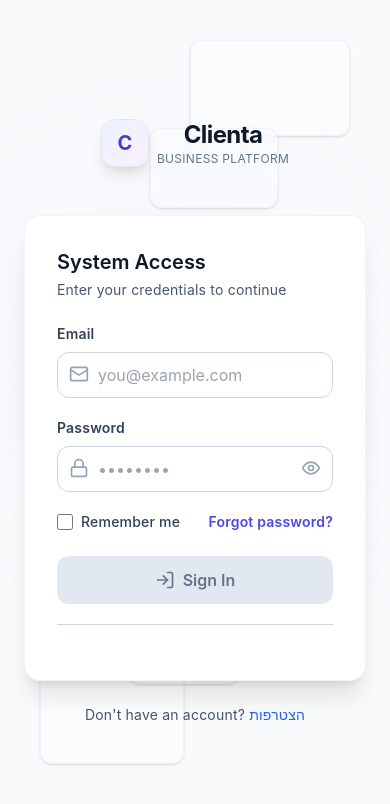
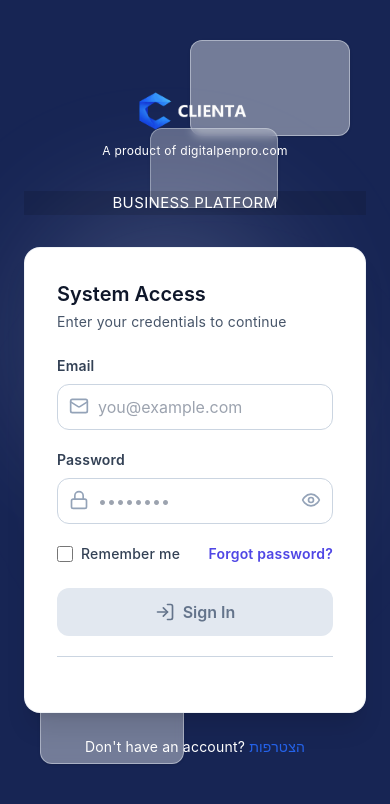
Before and after one commit to Majdewave/Bms, a React (Vite) app: page /login in a window 390 px wide. Shown: the top 804 px of the page. Built offline with nearby package versions, Linux system fonts and the light colour scheme; what @microsoft/signalr would draw is missing.

Commit message:
commit bugs

```diff
--- a/src/components/CreateAppointmentModal.tsx
+++ b/src/components/CreateAppointmentModal.tsx
@@ -290,12 +290,18 @@ if (!formData.date || !formData.time) {
               <input
                 type="date"
                 value={formData.date}
+                min={new Date().toISOString().split('T')[0]}
                 onChange={e => setFormData({ ...formData, date: e.target.value })}
                 className="border rounded-lg px-3 py-2"
               />
               <input
                 type="time"
                 value={formData.time}
+                min={
+                  formData.date === new Date().toISOString().split('T')[0]
+                    ? new Date().toTimeString().slice(0, 5)
+                    : undefined
+                }
                 onChange={e => setFormData({ ...formData, time: e.target.value })}
                 className="border rounded-lg px-3 py-2"
               />
--- a/src/pages/Login.tsx
+++ b/src/pages/Login.tsx
@@ -342,7 +342,7 @@ else navigate('/', { replace: true });
       {/* Right Side - Login Form with UI Background */}
       <div className="w-full lg:w-1/2 flex items-center justify-center p-6 sm:p-12 relative overflow-hidden">
         {/* Subtle UI Background Elements */}
-        <div className="absolute inset-0 bg-slate-50">
+        <div className="absolute login-container-mobile inset-0 bg-slate-50">
           {/* Grid overlay */}
           <div className="absolute inset-0 opacity-30">
             <svg className="w-full h-full" xmlns="http://www.w3.org/2000/svg">
@@ -369,18 +369,14 @@ else navigate('/', { replace: true });
         <div className="w-full max-w-md relative z-10">
           {/* Mobile Logo - only visible on small screens */}
           <div className="lg:hidden text-center mb-8">
-            <div className="inline-flex items-center gap-2 mb-4">
-              <div className="w-12 h-12 bg-white rounded-xl flex items-center justify-center shadow-lg border border-slate-200 relative overflow-hidden">
-                <div className="absolute inset-0 bg-gradient-to-br from-indigo-100 to-purple-100 opacity-60"></div>
-                <div className="relative text-xl font-bold">
-                  <span className="bg-gradient-to-br from-indigo-600 via-indigo-700 to-purple-700 bg-clip-text text-transparent">C</span>
-                </div>
-              </div>
-              <div>
-                <h1 className="text-2xl font-bold text-slate-900 tracking-tight">Clienta</h1>
-                <p className="text-xs text-slate-500 tracking-wide uppercase">{t('login.systemLabel')}</p>
-              </div>
+            <div className="mb-6">
+              {/* Professional Logo */}
+              <div className='logoMobileContainer'>
+                <img src="/clienta-logo-white.png" alt="Clienta" className="h-12 mb-2" />
+               </div>
+              <div className="text-xs text-white mb-8">A product of digitalpenpro.com</div>
             </div>
+              <p className="text-s text-white tracking-wide mobile-subtitle uppercase">{t('login.systemLabel')}</p>
           </div>
 
           {/* Login Card with Premium Feel */}
@@ -576,7 +572,7 @@ else navigate('/', { replace: true });
           </div>
 
           {/* Footer Link - Outside Card */}
-          <p className="text-center text-slate-600 text-sm mt-6">
+          <p className="text-center text-slate-600 text-sm mt-6 mobile-footer-text">
             {t('login.noAccount')}{' '}
            <a
                   href="/register"
--- a/src/pages/admin/Appointments.tsx
+++ b/src/pages/admin/Appointments.tsx
@@ -188,9 +188,6 @@ const markNotDocumented = async (appointment: Appointment) => {
 
     return matchesSearch && matchesStatus
   })
-    .sort((a, b) =>
-      new Date(b.startTime).getTime() - new Date(a.startTime).getTime()
-    )
 
   const formatDate = (date: string) =>
     new Date(date).toLocaleDateString()
@@ -221,7 +218,7 @@ const markNotDocumented = async (appointment: Appointment) => {
       {/* Queue Section */}
       <div className="grid grid-cols-1 md:grid-cols-3 gap-4 mb-4">
         <div className="bg-white rounded-lg shadow p-4 border border-gray-200 flex flex-col items-center justify-center">
-          <div className="text-xs text-gray-500 mb-1">{t('currentPatient')}</div>
+          <div className="text-s text-gray-500 mb-1">{t('currentPatient')}</div>
           {current ? (
             <div className="flex items-center gap-2 font-semibold text-purple-700">
               <CheckCircle className="w-5 h-5 text-purple-500" />
@@ -232,7 +229,7 @@ const markNotDocumented = async (appointment: Appointment) => {
           )}
         </div>
         <div className="bg-white rounded-lg shadow p-4 border border-gray-200 flex flex-col items-center justify-center">
-          <div className="text-xs text-gray-500 mb-1">{t('nextPatient')}</div>
+          <div className="text-s text-gray-500 mb-1">{t('nextPatient')}</div>
           {next ? (
             <div className="flex items-center gap-2 font-semibold text-yellow-700">
               <ArrowRight className="w-5 h-5 text-yellow-500" />
@@ -243,7 +240,7 @@ const markNotDocumented = async (appointment: Appointment) => {
           )}
         </div>
         <div className="bg-white rounded-lg shadow p-4 border border-gray-200 flex flex-col items-center justify-center">
-          <div className="text-xs text-gray-500 mb-1">{t('waitingCount')}</div>
+          <div className="text-s text-gray-500 mb-1">{t('waitingCount')}</div>
           <div className="font-bold text-lg text-yellow-700">{waitingCount}</div>
         </div>
       </div>
@@ -324,8 +321,8 @@ const markNotDocumented = async (appointment: Appointment) => {
                   <th className="px-6 py-3 text-center text-xs">{t('appointments.table.client')}</th>
                   <th className="px-6 py-3 text-center text-xs">{t('appointments.table.datetime')}</th>
                   <th className="px-6 py-3 text-center text-xs">{t('appointments.table.staff')}</th>
-                  <th className="px-6 py-3 text-center text-xs">{t('appointments.table.status')}</th>
-                  <th className="px-6 py-3 text-center text-xs">{t('common.actions')}</th>
+                  <th className="px-6 py-3 text-center text-xs bg-slate-50 border-x border-slate-100">{t('appointments.table.status')}</th>
+                 <th className="px-6 py-3 text-center text-xs bg-slate-100/70 border-s border-slate-200">{t('common.actions')}</th>
                 </tr>
               </thead>
 
@@ -397,7 +394,7 @@ const markNotDocumented = async (appointment: Appointment) => {
                       <td className="px-4 py-3">
                         {appointment.staffName || '-'}
                       </td>
-                      <td className="px-4 py-3 text-center">
+                      <td className="px-4 py-3 text-center bg-slate-50 border-x border-slate-100">
                         <span
                           className={`px-2 py-1 text-xs rounded-full font-medium ${getStatusBadgeClass(appointment.status)}`}
                         >
@@ -407,7 +404,7 @@ const markNotDocumented = async (appointment: Appointment) => {
                           <span className="ml-2 px-2 py-1 rounded-full text-xs font-bold bg-red-100 text-red-700">לא מתועד</span>
                         )}
                       </td>
-                      <td className="px-4 py-3 text-end">
+                      <td className="px-4 py-3 text-end bg-slate-100/70 border-s border-slate-200">
                         <div className="flex items-center gap-2 justify-end flex-wrap">
                           {/* Quick Actions */}
                           {appointment.status === 'Scheduled' && (
--- a/src/pages/staff/Appointments.tsx
+++ b/src/pages/staff/Appointments.tsx
@@ -188,9 +188,6 @@ const markNotDocumented = async (appointment: Appointment) => {
 
     return matchesSearch && matchesStatus
   })
-    .sort((a, b) =>
-      new Date(b.startTime).getTime() - new Date(a.startTime).getTime()
-    )
 
   const formatDate = (date: string) =>
     new Date(date).toLocaleDateString()
@@ -221,7 +218,7 @@ const markNotDocumented = async (appointment: Appointment) => {
       {/* Queue Section */}
       <div className="grid grid-cols-1 md:grid-cols-3 gap-4 mb-4">
         <div className="bg-white rounded-lg shadow p-4 border border-gray-200 flex flex-col items-center justify-center">
-          <div className="text-xs text-gray-500 mb-1">{t('currentPatient')}</div>
+          <div className="text-s text-gray-500 mb-1">{t('currentPatient')}</div>
           {current ? (
             <div className="flex items-center gap-2 font-semibold text-purple-700">
               <CheckCircle className="w-5 h-5 text-purple-500" />
@@ -232,7 +229,7 @@ const markNotDocumented = async (appointment: Appointment) => {
           )}
         </div>
         <div className="bg-white rounded-lg shadow p-4 border border-gray-200 flex flex-col items-center justify-center">
-          <div className="text-xs text-gray-500 mb-1">{t('nextPatient')}</div>
+          <div className="text-s text-gray-500 mb-1">{t('nextPatient')}</div>
           {next ? (
             <div className="flex items-center gap-2 font-semibold text-yellow-700">
               <ArrowRight className="w-5 h-5 text-yellow-500" />
@@ -243,7 +240,7 @@ const markNotDocumented = async (appointment: Appointment) => {
           )}
         </div>
         <div className="bg-white rounded-lg shadow p-4 border border-gray-200 flex flex-col items-center justify-center">
-          <div className="text-xs text-gray-500 mb-1">{t('waitingCount')}</div>
+          <div className="text-s text-gray-500 mb-1">{t('waitingCount')}</div>
           <div className="font-bold text-lg text-yellow-700">{waitingCount}</div>
         </div>
       </div>
@@ -324,8 +321,8 @@ const markNotDocumented = async (appointment: Appointment) => {
                   <th className="px-6 py-3 text-center text-xs">{t('appointments.table.client')}</th>
                   <th className="px-6 py-3 text-center text-xs">{t('appointments.table.datetime')}</th>
                   <th className="px-6 py-3 text-center text-xs">{t('appointments.table.staff')}</th>
-                  <th className="px-6 py-3 text-center text-xs">{t('appointments.table.status')}</th>
-                  <th className="px-6 py-3 text-center text-xs">{t('common.actions')}</th>
+                  <th className="px-6 py-3 text-center text-xs bg-slate-50 border-x border-slate-100">{t('appointments.table.status')}</th>
+                 <th className="px-6 py-3 text-center text-xs bg-slate-100/70 border-s border-slate-200">{t('common.actions')}</th>
                 </tr>
               </thead>
 
@@ -397,7 +394,7 @@ const markNotDocumented = async (appointment: Appointment) => {
                       <td className="px-4 py-3">
                         {appointment.staffName || '-'}
                       </td>
-                      <td className="px-4 py-3 text-center">
+                      <td className="px-4 py-3 text-center bg-slate-50 border-x border-slate-100">
                         <span
                           className={`px-2 py-1 text-xs rounded-full font-medium ${getStatusBadgeClass(appointment.status)}`}
                         >
@@ -407,7 +404,7 @@ const markNotDocumented = async (appointment: Appointment) => {
                           <span className="ml-2 px-2 py-1 rounded-full text-xs font-bold bg-red-100 text-red-700">לא מתועד</span>
                         )}
                       </td>
-                      <td className="px-4 py-3 text-end">
+                      <td className="px-4 py-3 text-end bg-slate-100/70 border-s border-slate-200">
                         <div className="flex items-center gap-2 justify-end flex-wrap">
                           {/* Quick Actions */}
                           {appointment.status === 'Scheduled' && (
--- a/src/styles/index.css
+++ b/src/styles/index.css
@@ -191,3 +191,27 @@ body {
 .ClientaText {
     color: #222222;
 }
+
+@media only screen and (max-width: 800px) {
+  .logoMobileContainer {
+    justify-content: center;
+    text-align: center;
+  }
+.logoMobileContainer img {
+  display: initial;
+}
+ .login-container-mobile {
+    background-color: #172554 var(--tw-gradient-to-position);
+  }
+  .mobile-subtitle {
+    color: #fff;
+    background-color: #0000001f;
+  }
+
+  .mobile-footer-text {
+    color: #fff;
+  }
+  .mobile-footer-text a {
+    color: #34aadc;
+  }
+}
```
Lines whose indentation alone changed are shown as unchanged.
